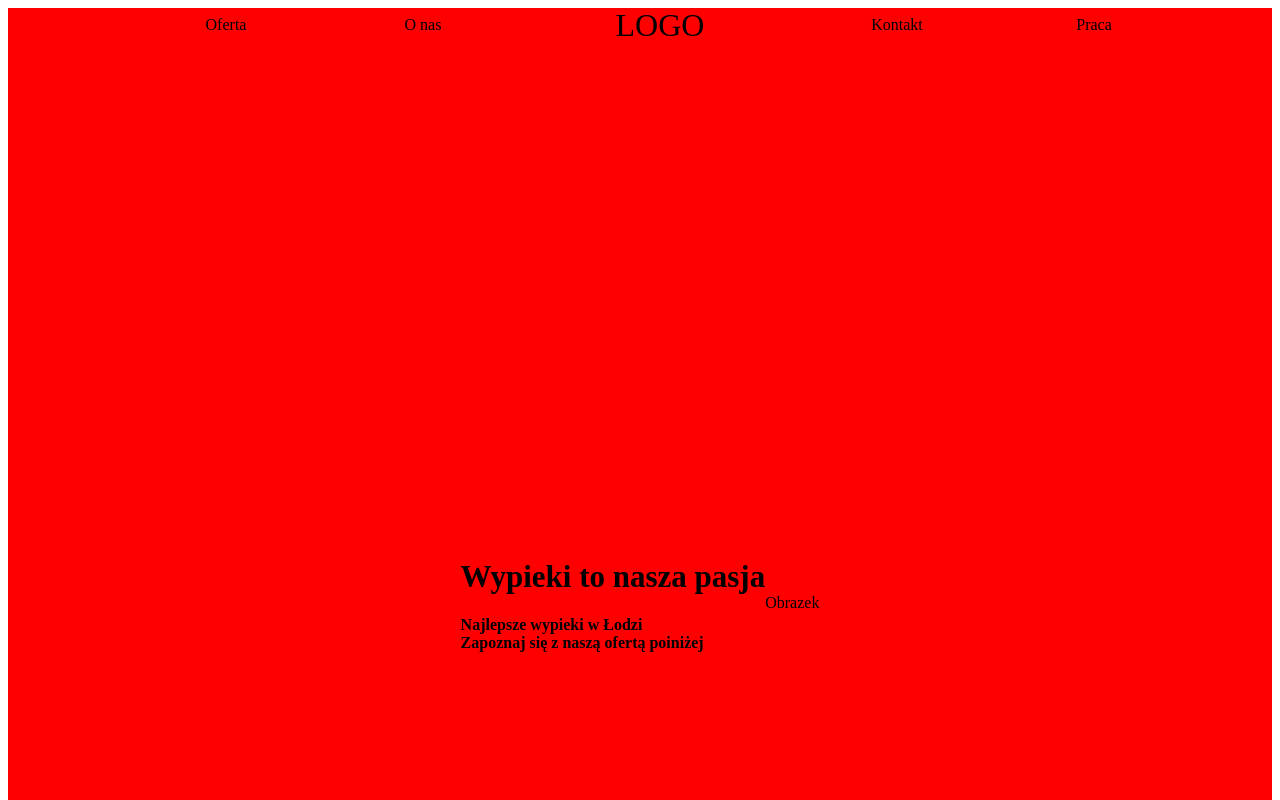
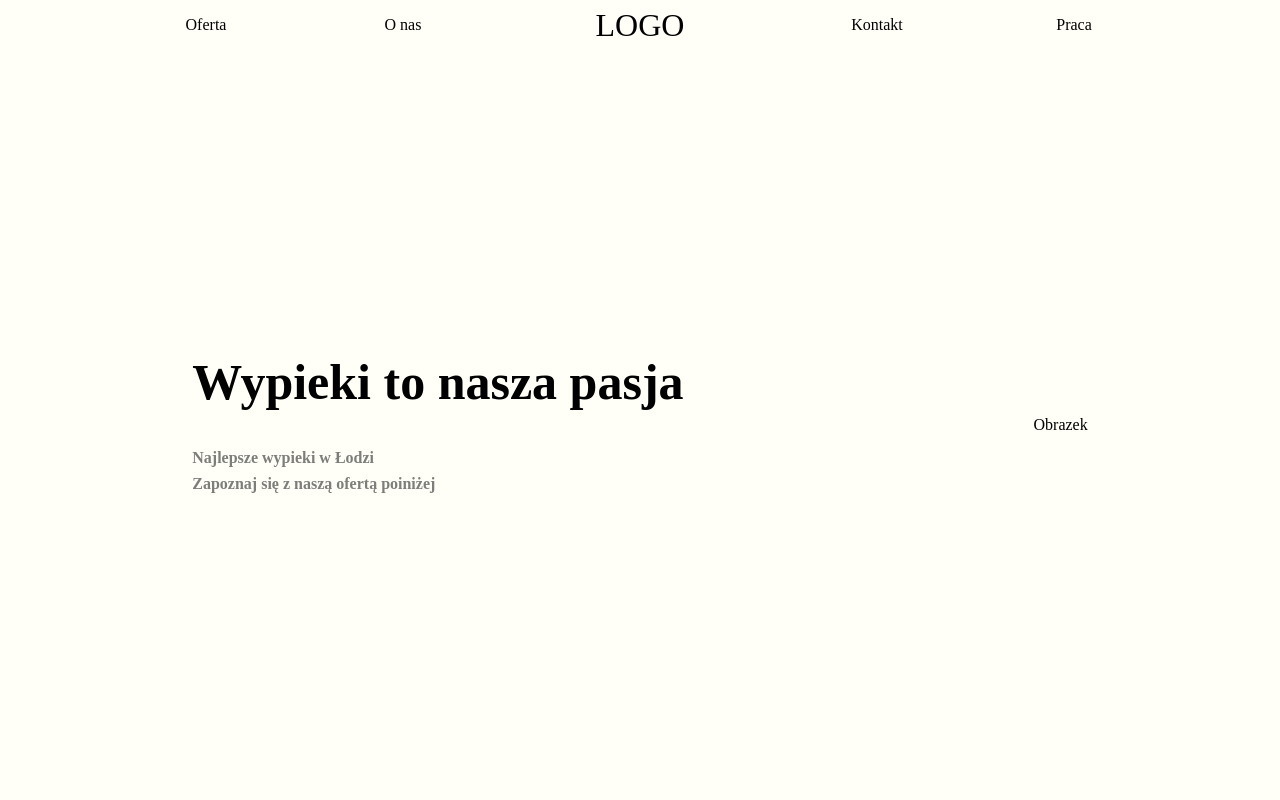
Before and after one commit to pabichw/racuszek, a Gatsby site: page / in a window 1280 px wide. Shown: the top 800 px of the page. Built offline with nearby package versions, Linux system fonts and the light colour scheme; Gatsby itself is replaced by a stand-in of ours.

Commit message:
preload text fix

```diff
--- /dev/null
+++ b/font-preload-cache.json
@@ -0,0 +1 @@
+{"timestamp":1604677810436,"hash":"5eecfe5e53c548f27d15f073b833e582","assets":{"/dev-404-page/":{"/fonts/LilyScriptOne-Regular.ttf":true,"/fonts/Montserrat-Regular.ttf":true,"/fonts/Montserrat-Bold.ttf":true},"/about/":{"/fonts/LilyScriptOne-Regular.ttf":true,"/fonts/Montserrat-Regular.ttf":true,"/fonts/Montserrat-Bold.ttf":true},"/":{"/fonts/LilyScriptOne-Regular.ttf":true,"/fonts/Montserrat-Regular.ttf":true,"/fonts/Montserrat-Bold.ttf":true}}}
--- a/gatsby-config.js
+++ b/gatsby-config.js
@@ -10,6 +10,7 @@ module.exports = {
         },
       },
     },
-    `gatsby-plugin-styled-components`
+    `gatsby-plugin-styled-components`,
+    `gatsby-plugin-preload-fonts`
   ]
 }
--- a/package.json
+++ b/package.json
@@ -6,7 +6,9 @@
   "scripts": {
     "test": "echo \"Error: no test specified\" && exit 1",
     "start": "gatsby develop",
-    "build": "gatsby build"
+    "build": "gatsby build",
+    "build:prod": "yarn run build",
+    "preload-fonts": "gatsby-preload-fonts"
   },
   "repository": {
     "type": "git",
@@ -21,6 +23,7 @@
   "dependencies": {
     "babel-plugin-styled-components": "^1.11.1",
     "gatsby": "^2.25.2",
+    "gatsby-plugin-preload-fonts": "^1.2.30",
     "gatsby-plugin-styled-components": "^3.3.14",
     "gatsby-plugin-web-font-loader": "^1.0.4",
     "react": "^17.0.1",
--- a/src/components/TopBar.jsx
+++ b/src/components/TopBar.jsx
@@ -46,14 +46,14 @@ const Options = styled.ul`
   display: flex;
   justify-content: center;
   align-items: center;
-
-  font-family: MontserratBold;
-  font-size: 16px;
 `
 
 const Option = styled.li`
   width: 197px;
   text-align: center;
+
+  font-family: MontserratBold;
+  font-size: 16px;
 
   @media screen and (max-width: ${BREAKPOINTS.TABLET}) {
     width: 100px;
@@ -67,6 +67,7 @@ const LogoWrapper = styled.div`
     content: '',
     position: absolute;
     left:0;
+    top: 0;
     height: 9px;
     width: 9px;
     background: red;
--- a/src/components/__globalStyles.jsx
+++ b/src/components/__globalStyles.jsx
@@ -1,5 +1,3 @@
-import React from 'react';
-
 import { createGlobalStyle } from "styled-components"
 const GlobalStyle = createGlobalStyle`
   :root {
@@ -7,9 +5,16 @@ const GlobalStyle = createGlobalStyle`
     --bckgPrimary: #FFFFF8;
     --bckgSecondary: #211806;
     --fontDarkPrimary: #FFFFFF;
-    --fontDarkSecondary: rgba(255, 255, 255, 0.51);
+    --fontDarkSecondary: rgba(0, 0, 0, 0.51);
   }
   * {
+    padding: 0;
+    margin: 0;
+
+    font-family: Montserrat;
+  }
+
+  html,body {
     padding: 0;
     margin: 0;
   }
--- a/src/components/layout.jsx
+++ b/src/components/layout.jsx
@@ -1,10 +1,13 @@
 import React from 'react';
 import GlobalStyle from "./__globalStyles";
+import TopBar from "./TopBar";
 
 export default function Layout({ children }) {
   return (
     <>
-      <GlobalStyle>asdas</GlobalStyle>
+      <GlobalStyle />
+        <TopBar/>
+        {children}
     </>
   )
 }
--- a/src/pages/index.jsx
+++ b/src/pages/index.jsx
@@ -1,25 +1,29 @@
 import React from "react"
 import styled from 'styled-components';
-import TopBar from "../components/TopBar";
 import Page from "../components/Page";
 import {NAV} from "../utils/styling";
+import Layout from "../components/layout";
+import Fade from "react-reveal";
 
 export default function Home() {
   return (
-    <>
-      <TopBar/>
-      <Page customStyle={`background: red;`}>
+    <Layout>
+      <Page customStyle={`background: var(--bckgPrimary);`}>
         <Content>
           <Left>
-            <Title>Wypieki to nasza pasja</Title>
-            <Subtitle>Najlepsze wypieki w Łodzi<br/>Zapoznaj się z naszą ofertą poiniżej</Subtitle>
+            <Fade left cascade>
+              <div>
+                <Title>Wypieki to nasza pasja</Title>
+                <Subtitle>Najlepsze wypieki w Łodzi<br/>Zapoznaj się z naszą ofertą poiniżej</Subtitle>
+              </div>
+            </Fade>
           </Left>
           <Right>
             Obrazek
           </Right>
         </Content>
       </Page>
-    </>
+    </Layout>
   )
 }
 
@@ -28,21 +32,24 @@ const Content = styled.header`
   justify-content: center;
   align-items: center;
   width: 100%;
-  padding-top: 170px;
   height: calc(100vh - ${NAV.height});
 
 `;
 
-const Left = styled.div``;
+const Left = styled.div`
+  margin-right: 350px;
+`;
 
 const Right = styled.div``;
 
 const Title = styled.h1`
   font-family: LilyScriptOne;
-  font-size: 31px;
+  font-size: 50px;
 `
 
 const Subtitle = styled.h3`
   color: var(--fontDarkSecondary);
   font-size: 16px;
+  margin-top: 34px;
+  line-height: 1.6em;
 `
```
Also changed, not shown: index.html (deleted, +0 -7 lines), 2 other files.
